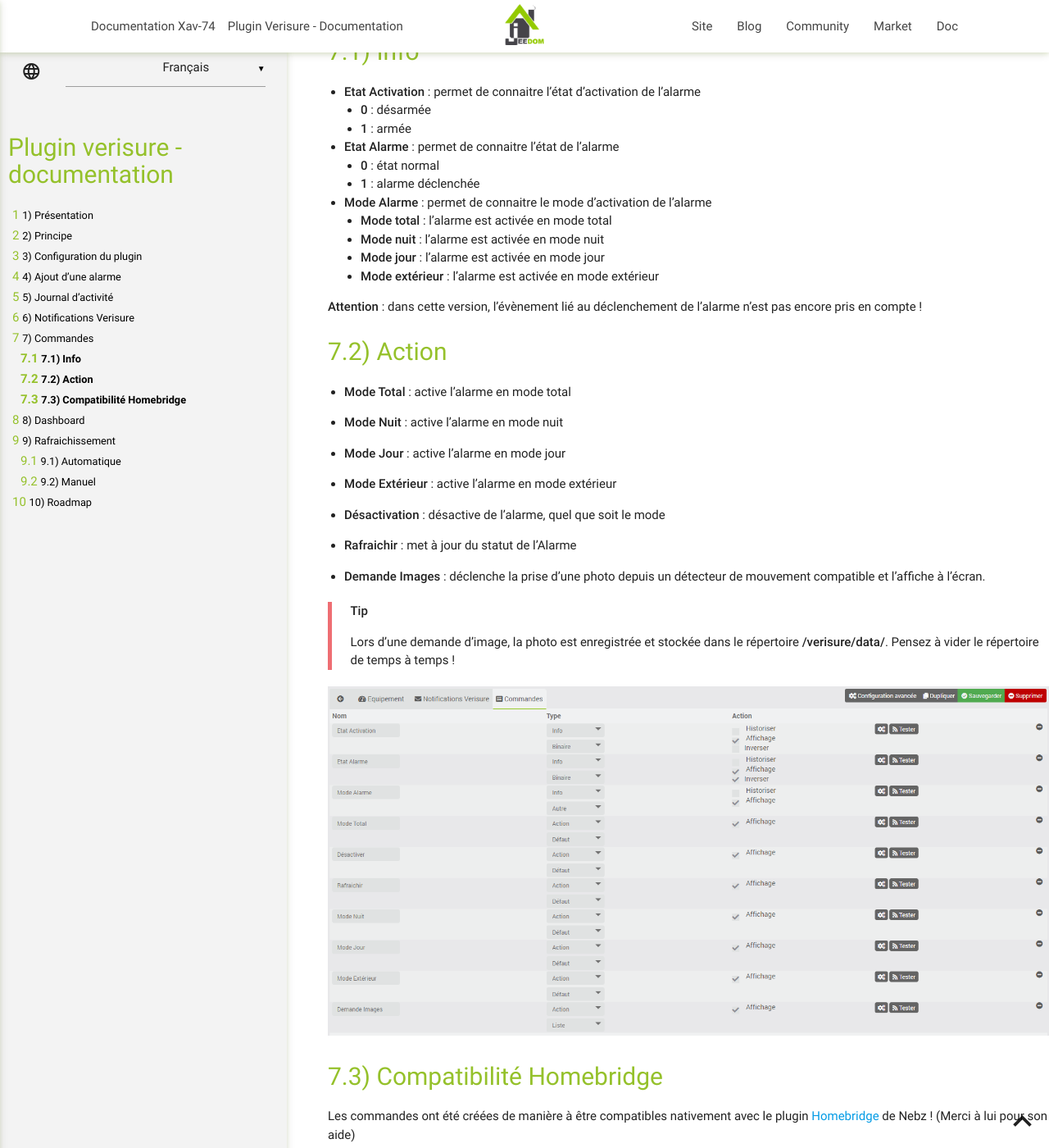
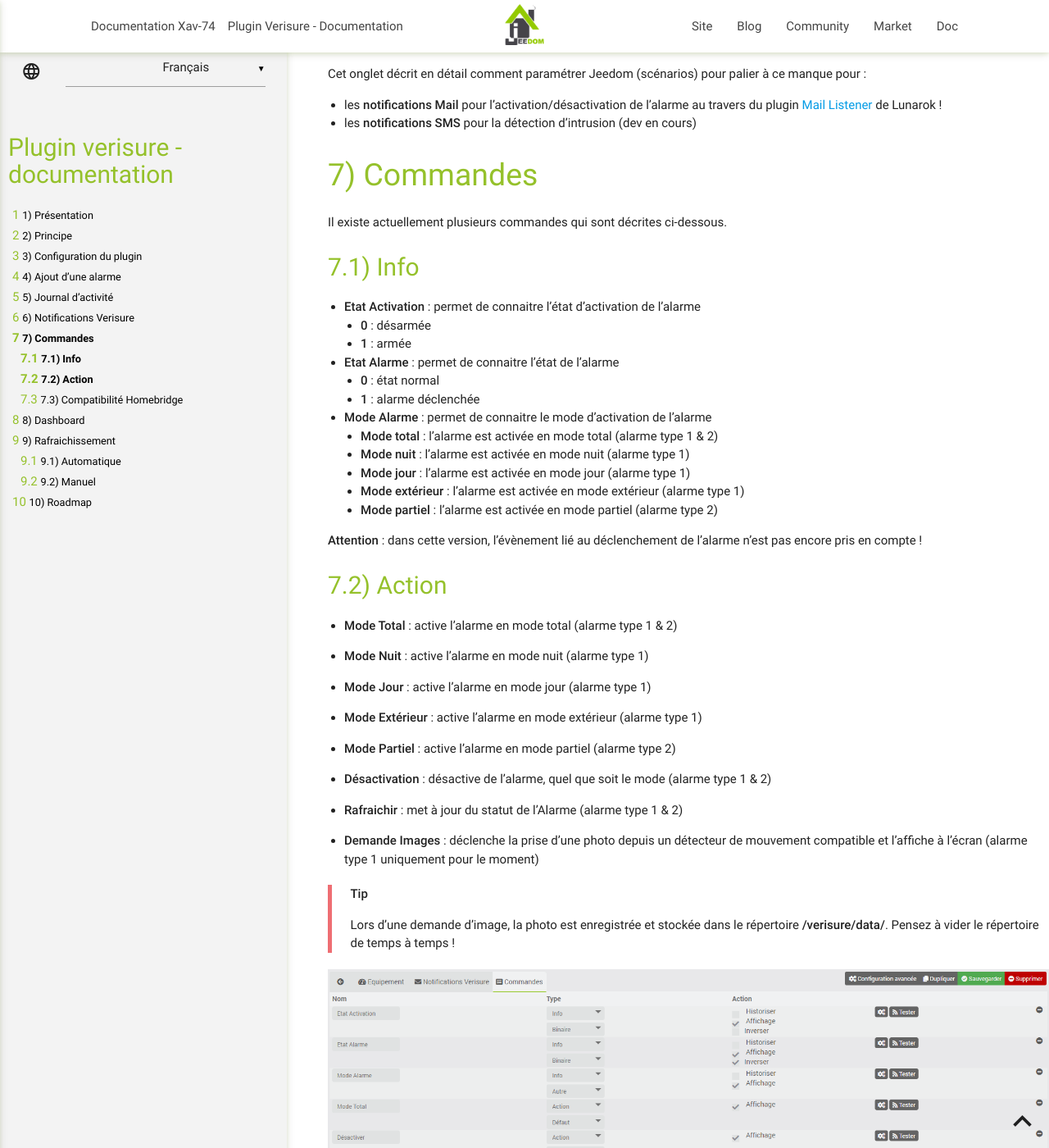
Before and after one commit to Xav-74/Documentation, a Jekyll site: the page built from verisure/fr_FR/index.md, in a window 1280 px wide and 1400 px high, scrolled down 4139 px. Shown: the whole window at 82% size. Built offline with Jekyll 4.4.1, drawn with Linux system fonts in a browser that asks for light colours; some of the changed text lies outside the part shown.

Commit message:
Integration alarm type 2

```diff
--- a/verisure/fr_FR/index.md
+++ b/verisure/fr_FR/index.md
@@ -11,10 +11,11 @@
 # Présentation
 
 Ce plugin Jeedom vous permet d'interagir avec votre alarme Verisure Europe (Securitas Direct) au même titre que l'application officielle "My Verisure".
-Il est compatible avec les alarmes Verisure de dernière génération :
+Il est compatible avec 2 générations de matériels Verisure :
 
 
-![Alarme Verisure](../images/alarm_verisure.png)
+![Alarme Verisure type 1](../images/alarm_verisure.png)
+![Alarme Verisure type 2](../images/alarm_verisure_2.png)
 
 
 **NOTE : CE PLUGIN N'EST EN AUCUN CAS ASSOCIÉ OU LIÉ AUX SOCIÉTÉS DU GROUPE SECURITAS DIRECT - VERISURE.**
@@ -62,13 +63,16 @@
 
 -   **Visible** : rend votre équipement visible sur le dashboard
 
--   **Numéro d'installation** : indiquez votre numéro d'installation Vérisure
+-   **Numéro d'installation** (alarme type 1) : indiquez votre numéro d'installation Vérisure
 
--   **Identifiant** : indiquez votre identifiant Verisure que vous utilisez pour vous connecter sur le site : [https://customers.securitasdirect.fr](https://customers.securitasdirect.fr)
+-   **Identifiant** (alarme type 1 & 2) : indiquez votre identifiant Verisure que vous utilisez pour vous connecter sur le site : [https://customers.securitasdirect.fr](https://customers.securitasdirect.fr)
 
--   **Mot de passe** : indiquez votre mot de passe
+-   **Mot de passe** (alarme type 1 & 2) : indiquez votre mot de passe
 
--   **Pays** : choisissez le pays dans lequel est installée votre alarme (pays supporté à ce jour : France, Espagne, Grande Bretagne, Italie, Portugal)
+-   **Code Alarme** (alarme type 2) : indiquez le code PIN de votre alarme (4 ou 6 digits)
+
+-   **Pays** (alarme type 1): choisissez le pays dans lequel est installée votre alarme (pays supporté à ce jour : France, Espagne, Grande Bretagne, Italie, Portugal). Pour les alarmes type 2, la sélection du pays est automatique (pays supporté à ce jour : Belgique, Pays-Bas, Allemagne, Grande Bretagne, Danemark, Finlande, Norvège, Suède)
+
 
 Il vous suffit ensuite de cliquer sur le bouton **Synchroniser** pour récupérer les informations de votre alarme. Si tout se passe bien, vous obtiendrez un tableau reprenant l'ensemble des smartplugs installés à votre domicile (ID, nom et type).
 
@@ -115,29 +119,32 @@
 	- **1** : alarme déclenchée
 
 -   **Mode Alarme** : permet de connaitre le mode d'activation de l'alarme
-	- **Mode total** : l'alarme est activée en mode total
-	- **Mode nuit** : l'alarme est activée en mode nuit
-	- **Mode jour** : l'alarme est activée en mode jour
-	- **Mode extérieur** : l'alarme est activée en mode extérieur
+	- **Mode total** : l'alarme est activée en mode total (alarme type 1 & 2)
+	- **Mode nuit** : l'alarme est activée en mode nuit (alarme type 1)
+	- **Mode jour** : l'alarme est activée en mode jour (alarme type 1)
+	- **Mode extérieur** : l'alarme est activée en mode extérieur (alarme type 1)
+	- **Mode partiel** : l'alarme est activée en mode partiel (alarme type 2)
 
 **Attention** : dans cette version, l'évènement lié au déclenchement de l'alarme n'est pas encore pris en compte !
 
 
 ## Action
 
--   **Mode Total** : active l'alarme en mode total
+-   **Mode Total** : active l'alarme en mode total (alarme type 1 & 2)
 
--   **Mode Nuit** : active l'alarme en mode nuit
+-   **Mode Nuit** : active l'alarme en mode nuit (alarme type 1)
 
--   **Mode Jour** : active l'alarme en mode jour
+-   **Mode Jour** : active l'alarme en mode jour (alarme type 1)
 
--   **Mode Extérieur** : active l'alarme en mode extérieur
+-   **Mode Extérieur** : active l'alarme en mode extérieur (alarme type 1)
 
--   **Désactivation** : désactive de l'alarme, quel que soit le mode
+-   **Mode Partiel** : active l'alarme en mode partiel (alarme type 2)
 
--   **Rafraichir** : met à jour du statut de l'Alarme
+-   **Désactivation** : désactive de l'alarme, quel que soit le mode (alarme type 1 & 2)
 
--   **Demande Images** : déclenche la prise d'une photo depuis un détecteur de mouvement compatible et l'affiche à l'écran.
+-   **Rafraichir** : met à jour du statut de l'Alarme (alarme type 1 & 2)
+
+-   **Demande Images** : déclenche la prise d'une photo depuis un détecteur de mouvement compatible et l'affiche à l'écran (alarme type 1 uniquement pour le moment)
 
 > **Tip**
 >
@@ -157,7 +164,7 @@
 ![HomeKit](../images/homekit.png)
 
 La correspondance des modes est la suivante :
--   **Domicile** 	--> Mode Jour
+-   **Domicile** 	--> Mode Jour / Mode Partiel
 -   **A distance**	--> Mode Total
 -   **Nuit** 		--> Mode Nuit
 -   **Désactivée**	--> Désactivation
@@ -168,21 +175,23 @@
 # Dashboard
 
 Le plugin inclut un dashboard qui permet de :
--   Connaitre le statut de l'alarme
--   Connaitre l'état de l'alarme
--   Connaitre le mode e l'alarme
--   Activer le mode total de l'alarme
--   Activer le mode nuit de l'alarme
--   Activer le mode jour de l'alarme
--   Activer le mode extérieur de l'alarme
--   Désactiver l'alarme
--   Rafraichir le statut de l'alarme
--   Demander la prise d'une photo depuis un capteur de mouvement compatible
+-   Connaitre le statut de l'alarme (alarme type 1 & 2)
+-   Connaitre l'état de l'alarme (alarme type 1 & 2)
+-   Connaitre le mode e l'alarme (alarme type 1 & 2)
+-   Activer le mode total de l'alarme (alarme type 1 & 2)
+-   Activer le mode nuit de l'alarme (alarme type 1)
+-   Activer le mode jour de l'alarme (alarme type 1)
+-   Activer le mode extérieur de l'alarme (alarme type 1)
+-   Activer le mode partiel de l'alarme (alarme type 2)
+-   Désactiver l'alarme (alarme type 1 & 2)
+-   Rafraichir le statut de l'alarme (alarme type 1 & 2)
+-   Demander la prise d'une photo depuis un capteur de mouvement compatible (alarme type 1 uniquement pour le moment)
 
 **Attention** : les commandes peuvent parfois mettre plusieurs secondes à se réaliser (entre 15s et 25s, voire plus d'une minute pour les demandes de photos). Cela est lié à la qualité de connexion 3G ou 4G de la base de votre alarme. Alors soyez patient !
 
 
-![Dashboard](../images/Dashboard_verisure.png)
+![Dashboard type 1](../images/Dashboard_verisure.png)
+![Dashboard type 2](../images/Dashboard_verisure_2.png)
 
 
 # Rafraichissement
```
Also changed, not shown: verisure/fr_FR/changelog.md (+17 -0 lines), verisure/images/Dashboard_verisure_2.png (added), verisure/images/alarm_verisure_2.png (added).
